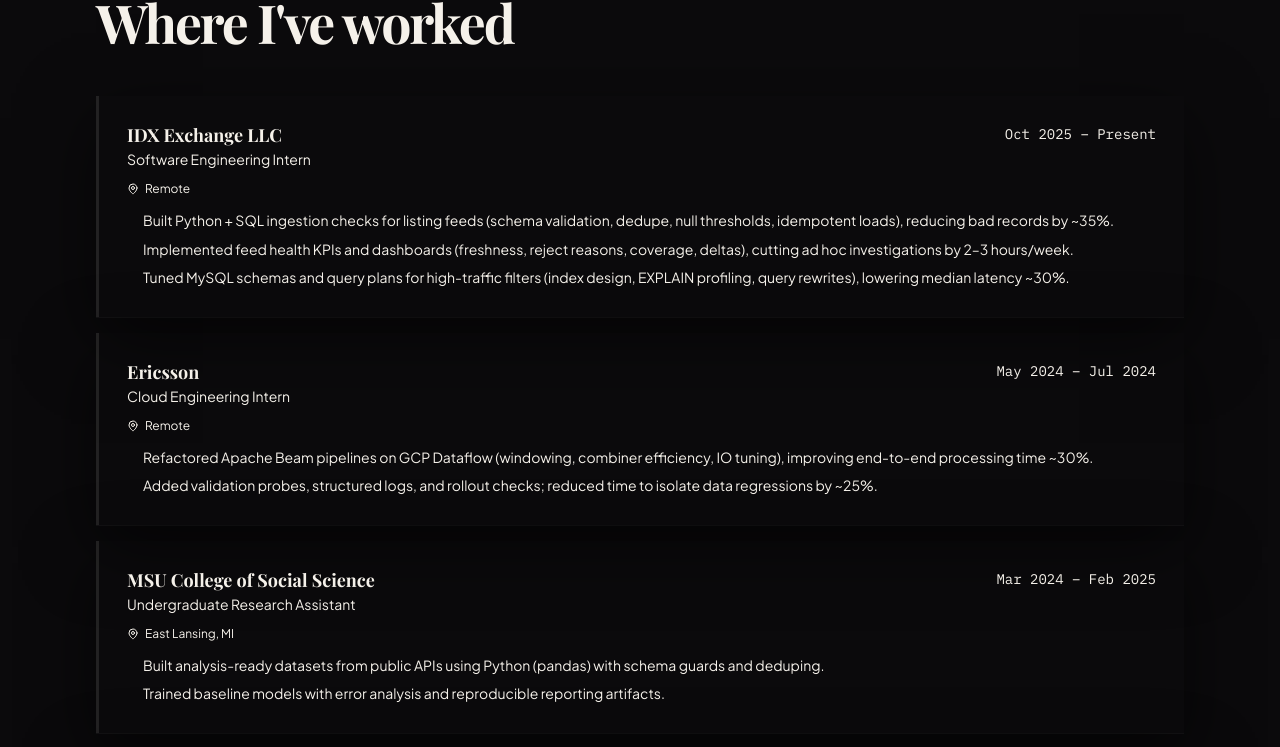
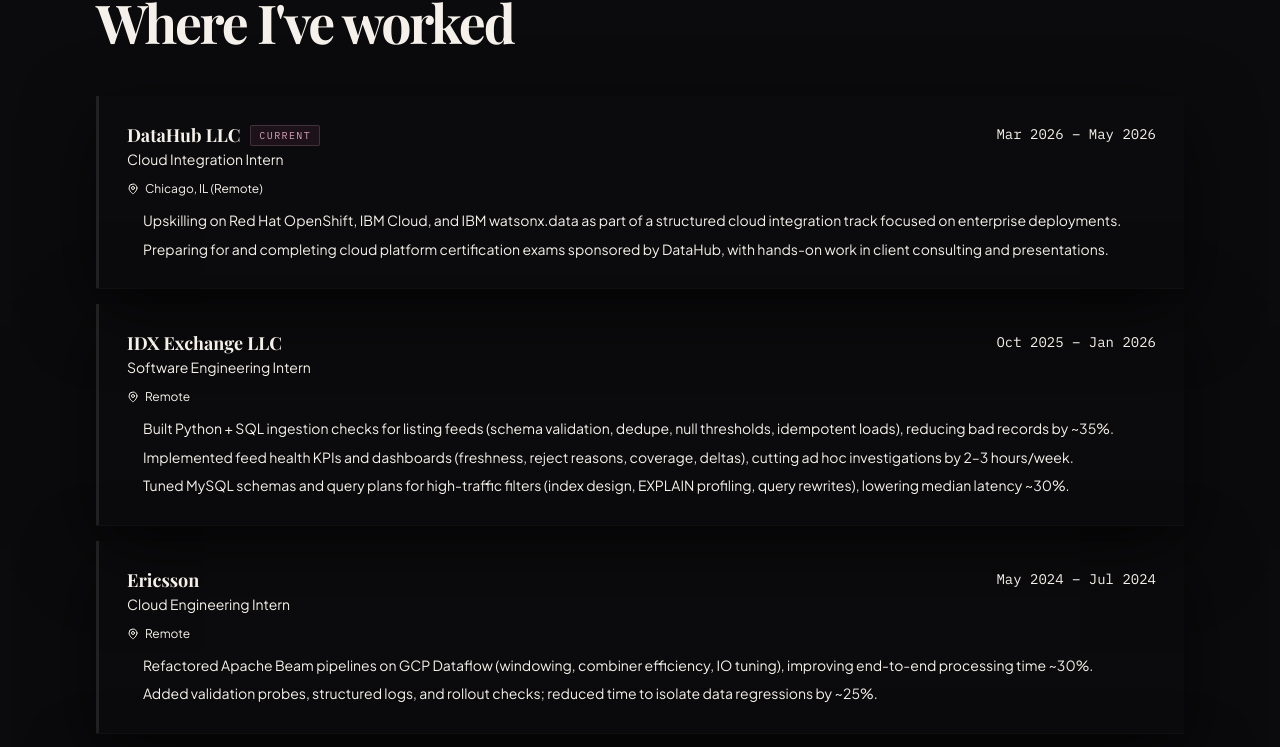
Before and after one commit to aayushimalhotra3/aayushi.dev, a Next.js app: page / in a window 1280 px wide. Shown: the part 2777-3524 px from the top of the page. Built offline with nearby package versions, Linux system fonts and the light colour scheme; a web font is replaced by a local one.

Commit message:
add DataHub LLC internship, update IDX Exchange end date
Inserts DataHub LLC as the new top entry (Mar–May 2026, current badge).
Updates IDX Exchange period to Oct 2025 – Jan 2026, removes current indicator.

https://claude.ai/code/session_01Fr2ngzZzJ1PM18QzcjsdQR

```diff
--- a/components/Experience.tsx
+++ b/components/Experience.tsx
@@ -2,12 +2,32 @@ import React from 'react'
 import { motion } from 'framer-motion'
 import { MapPin, GraduationCap } from 'lucide-react'
 
-const experiences = [
+type Experience = {
+  title:    string
+  company:  string
+  location: string
+  period:   string
+  current?: boolean
+  bullets:  string[]
+}
+
+const experiences: Experience[] = [
+  {
+    title:    'Cloud Integration Intern',
+    company:  'DataHub LLC',
+    location: 'Chicago, IL (Remote)',
+    period:   'Mar 2026 – May 2026',
+    current:  true,
+    bullets: [
+      'Upskilling on Red Hat OpenShift, IBM Cloud, and IBM watsonx.data as part of a structured cloud integration track focused on enterprise deployments.',
+      'Preparing for and completing cloud platform certification exams sponsored by DataHub, with hands-on work in client consulting and presentations.',
+    ],
+  },
   {
     title: 'Software Engineering Intern',
     company: 'IDX Exchange LLC',
     location: 'Remote',
-    period: 'Oct 2025 – Present',
+    period: 'Oct 2025 – Jan 2026',
     bullets: [
       'Built Python + SQL ingestion checks for listing feeds (schema validation, dedupe, null thresholds, idempotent loads), reducing bad records by ~35%.',
       'Implemented feed health KPIs and dashboards (freshness, reject reasons, coverage, deltas), cutting ad hoc investigations by 2–3 hours/week.',
@@ -97,9 +117,23 @@ const Experience = () => (
           >
             <div className="flex flex-col sm:flex-row sm:items-start sm:justify-between gap-2 mb-3">
               <div>
-                <h3 className="font-display text-primary font-bold text-lg leading-tight">
-                  {exp.company}
-                </h3>
+                <div className="flex items-center gap-2.5 flex-wrap">
+                  <h3 className="font-display text-primary font-bold text-lg leading-tight">
+                    {exp.company}
+                  </h3>
+                  {exp.current && (
+                    <span
+                      className="font-mono text-[10px] tracking-[0.14em] uppercase px-2 py-0.5 rounded-sm"
+                      style={{
+                        background: 'rgba(110,59,91,0.18)',
+                        color:      'var(--accent-blush)',
+                        border:     '1px solid rgba(201,160,160,0.22)',
+                      }}
+                    >
+                      current
+                    </span>
+                  )}
+                </div>
                 <p className="text-muted text-sm mt-0.5">{exp.title}</p>
               </div>
               <span className="text-muted text-sm shrink-0 font-mono">
```
